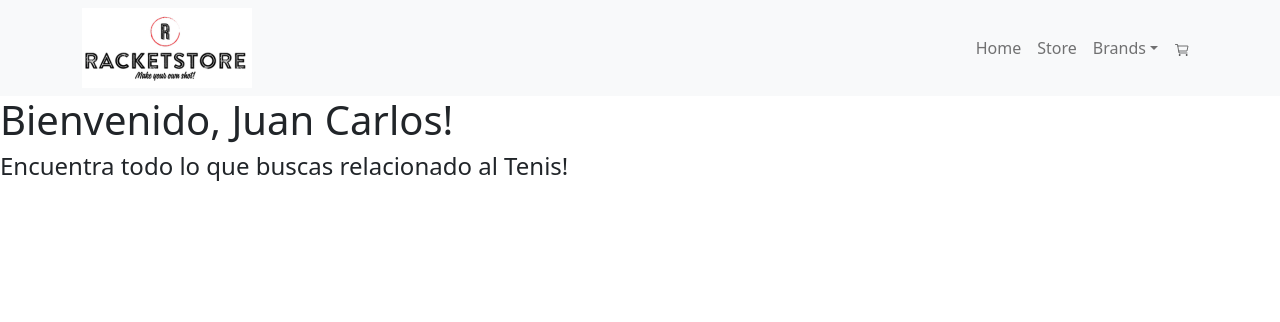
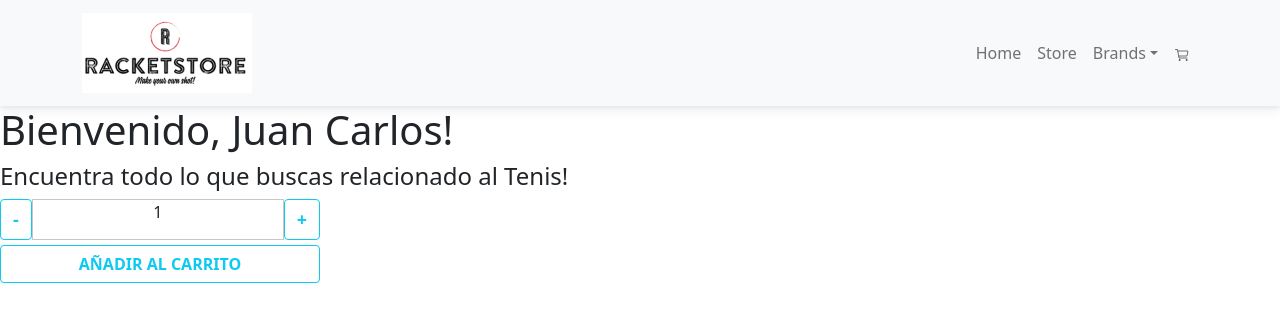
Before and after one commit to mkarraz/Ecommerce-Racketstore, a React (Create React App) app: page / in a window 1280 px wide. Shown: the top 322 px of the page. Built offline with nearby package versions, Linux system fonts and the light colour scheme.

Commit message:
Desafio clase 4

```diff
--- a/package.json
+++ b/package.json
@@ -7,6 +7,7 @@
     "@testing-library/react": "^12.1.4",
     "@testing-library/user-event": "^13.5.0",
     "bootstrap": "^5.1.3",
+    "mdb-react-ui-kit": "^3.0.0",
     "react": "^17.0.2",
     "react-bootstrap": "^2.2.1",
     "react-dom": "^17.0.2",
--- a/src/App.js
+++ b/src/App.js
@@ -2,7 +2,6 @@ import React from 'react';
 import NavBar from './components/NavBar'
 import ItemListContainer from './components/ItemListContainer'
 import './App.css';
-
 
 function App() {
 
--- /dev/null
+++ b/src/components/ItemCount.js
@@ -0,0 +1,46 @@
+import React from "react"
+import { useState } from 'react'
+import { MDBBtn } from 'mdb-react-ui-kit'
+import Button from 'react-bootstrap/Button'
+
+const ItemCount = ({stock, onAdd}) => {
+
+    const [itemCounter, setItemCounter] = useState(1)
+
+    const addItem = () => {
+        if (itemCounter <= 4) {
+            setItemCounter(itemCounter + 1)
+        }
+    }
+
+    const removeItem = () => {
+        if (itemCounter >= 1) {
+            setItemCounter(itemCounter - 1)
+        }
+    }
+
+    const addToCart = () => {
+        if (itemCounter > 0) {
+            onAdd(itemCounter)
+        }
+    }
+
+    return (
+        <>
+            <div className="itemBtns">
+                <div className="itemCountDetail">
+                    <Button onClick={removeItem} variant="outline-info">-</Button>
+                    <div className="itemCuantity">
+                        <span>{itemCounter}</span>
+                    </div>
+                    <Button onClick={addItem} variant="outline-info">+</Button>
+                </div>
+                <div className="itemAddToCart">
+                    <Button onClick={addToCart} variant="outline-info">Añadir al carrito</Button>
+                </div>
+            </div>
+        </>
+    )
+}
+
+export default ItemCount
--- a/src/components/ItemListContainer.js
+++ b/src/components/ItemListContainer.js
@@ -1,15 +1,22 @@
 import React from "react";
 import 'bootstrap/dist/css/bootstrap.min.css';
+import ItemCount from './ItemCount';
 
 const ItemListContainer = (props) => {
 
     const { greeting, userName } = props
+    const stock = 5
+
+    const onAdd = (itemCounter) => {
+        console.log(`El usuario seleccionó ${itemCounter} items.`)
+    }
 
     return (
         <>
             <div>
                 <h1>Bienvenido, {userName}!</h1>
                 <h4>{greeting}</h4>
+                <ItemCount stock={stock} onAdd={onAdd} />
             </div>
         </>
     )
--- a/src/components/NavBar.js
+++ b/src/components/NavBar.js
@@ -2,7 +2,6 @@ import React from "react";
 import { Nav, Navbar, NavDropdown, Container} from 'react-bootstrap'
 import logo from '../img/logo.png';
 import CartWidget from './CartWidget';
-import 'bootstrap/dist/css/bootstrap.min.css';
 
 const NavBar = () => {
     return (
--- /dev/null
+++ b/src/css/myStyles.css
@@ -0,0 +1,30 @@
+/* Reseteo gral */
+* {
+    margin: 0;
+    padding: 0; }
+
+.itemBtns{
+    width: 25%;
+    display: flex;
+    flex-direction: column;
+    justify-content: space-around;
+}
+.itemCountDetail{
+    display: flex;
+    width: 100%;
+    justify-content: space-between;
+}
+.itemCountDetail button{
+    font-size: large;
+    font-weight: bold;
+}
+.itemCuantity{
+    width: 100%;
+    border: 0.5px solid #c7c7c7;
+    text-align: center;
+}
+.itemAddToCart button{
+    width: 100%;
+    margin-top: 5px;
+    font-weight: bold;
+}
--- a/src/index.js
+++ b/src/index.js
@@ -1,6 +1,9 @@
 import React from 'react';
 import ReactDOM from 'react-dom';
 import './index.css';
+import 'bootstrap/dist/css/bootstrap.css';
+import 'mdb-react-ui-kit/dist/css/mdb.min.css'
+import './css/myStyles.css';
 import App from './App';
 import reportWebVitals from './reportWebVitals';
 
```
Also changed, not shown: 1 other file (tests, documents, lock files or other folders).
